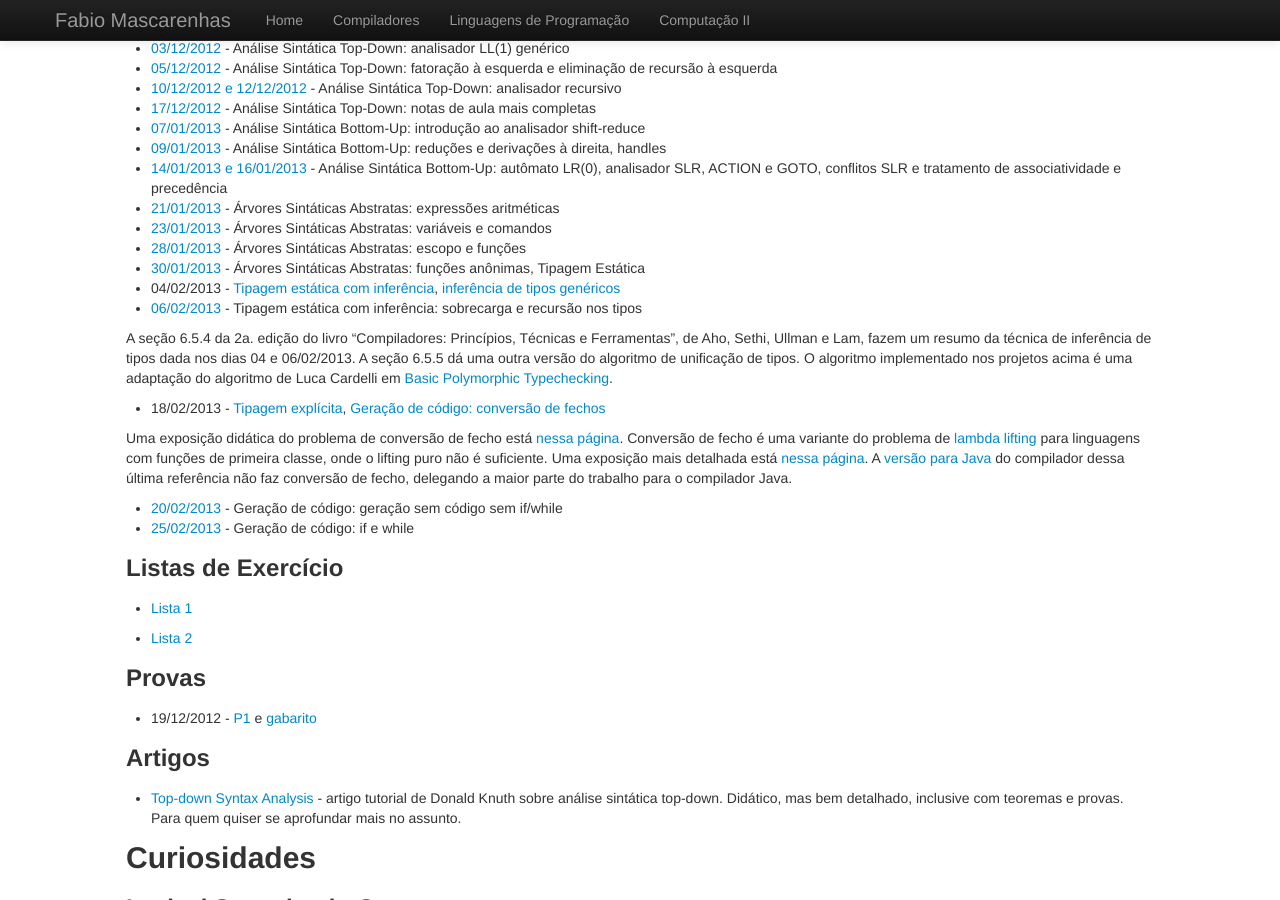
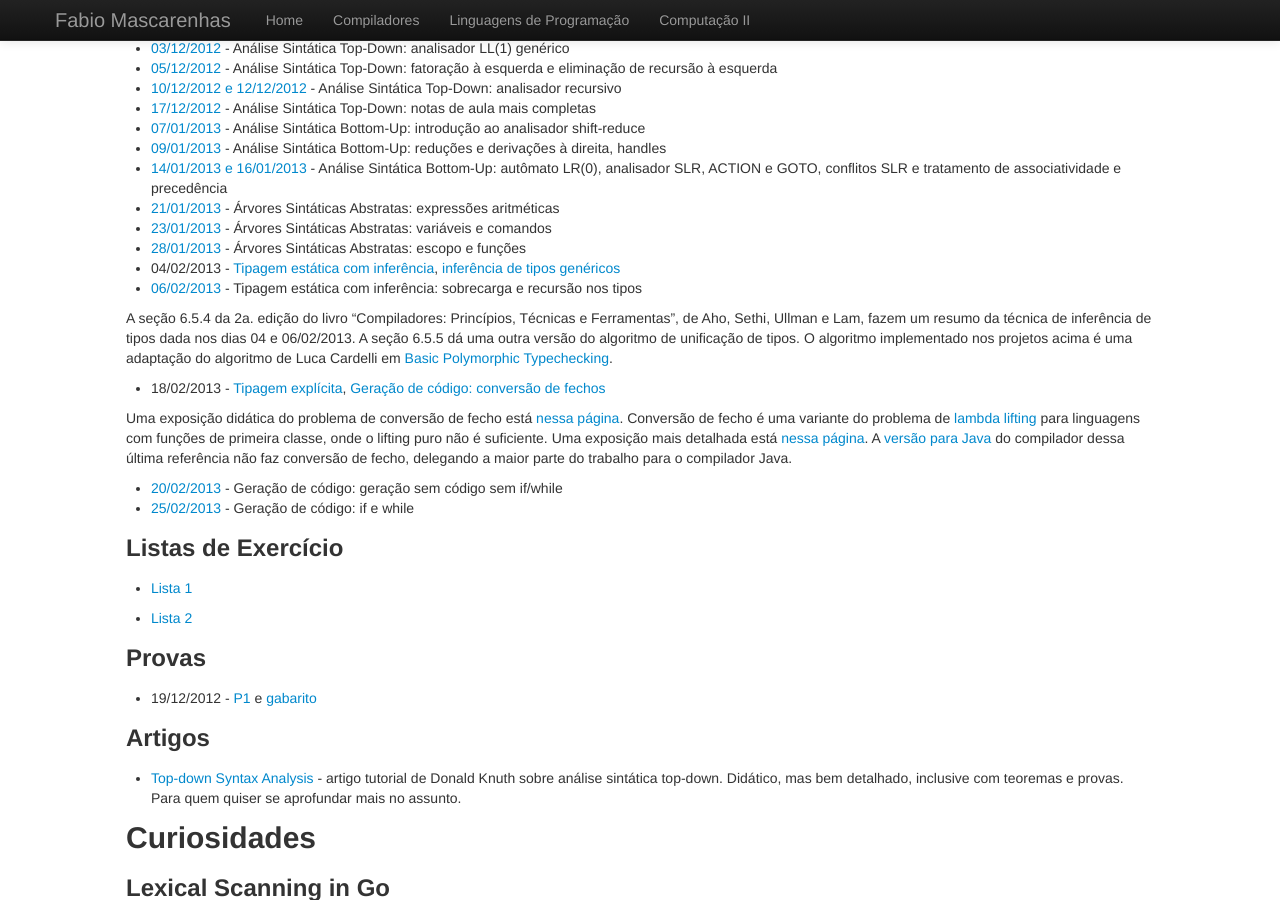
Before and after one commit to fabiomascarenhas/fabiomascarenhas.github.com, a Jekyll site: the page built from comp/index.md, in a window 1280 px wide and 900 px high, scrolled down 1887 px. Built offline with Jekyll 4.4.1, drawn with Linux system fonts in a browser that asks for light colours.

Commit message:
correção links

```diff
--- a/comp/index.md
+++ b/comp/index.md
@@ -156,7 +156,6 @@ tem código que exercita as classes.
 * [21/01/2013](Semantic_21012013.zip) - Árvores Sintáticas Abstratas: expressões aritméticas
 * [23/01/2013](Semantic_23012013.zip) - Árvores Sintáticas Abstratas: variáveis e comandos
 * [28/01/2013](Semantic_28012013.zip) - Árvores Sintáticas Abstratas: escopo e funções
-* [30/01/2013](Semantic_30012013.zip) - Árvores Sintáticas Abstratas: funções anônimas, Tipagem Estática
 * 04/02/2013 - [Tipagem estática com inferência](Semantic_04022013_inference.zip), [inferência de tipos genéricos](Semantic_04022013_generics.zip)
 * [06/02/2013](Semantic_06022013.zip) - Tipagem estática com inferência: sobrecarga e recursão nos tipos
 
```
